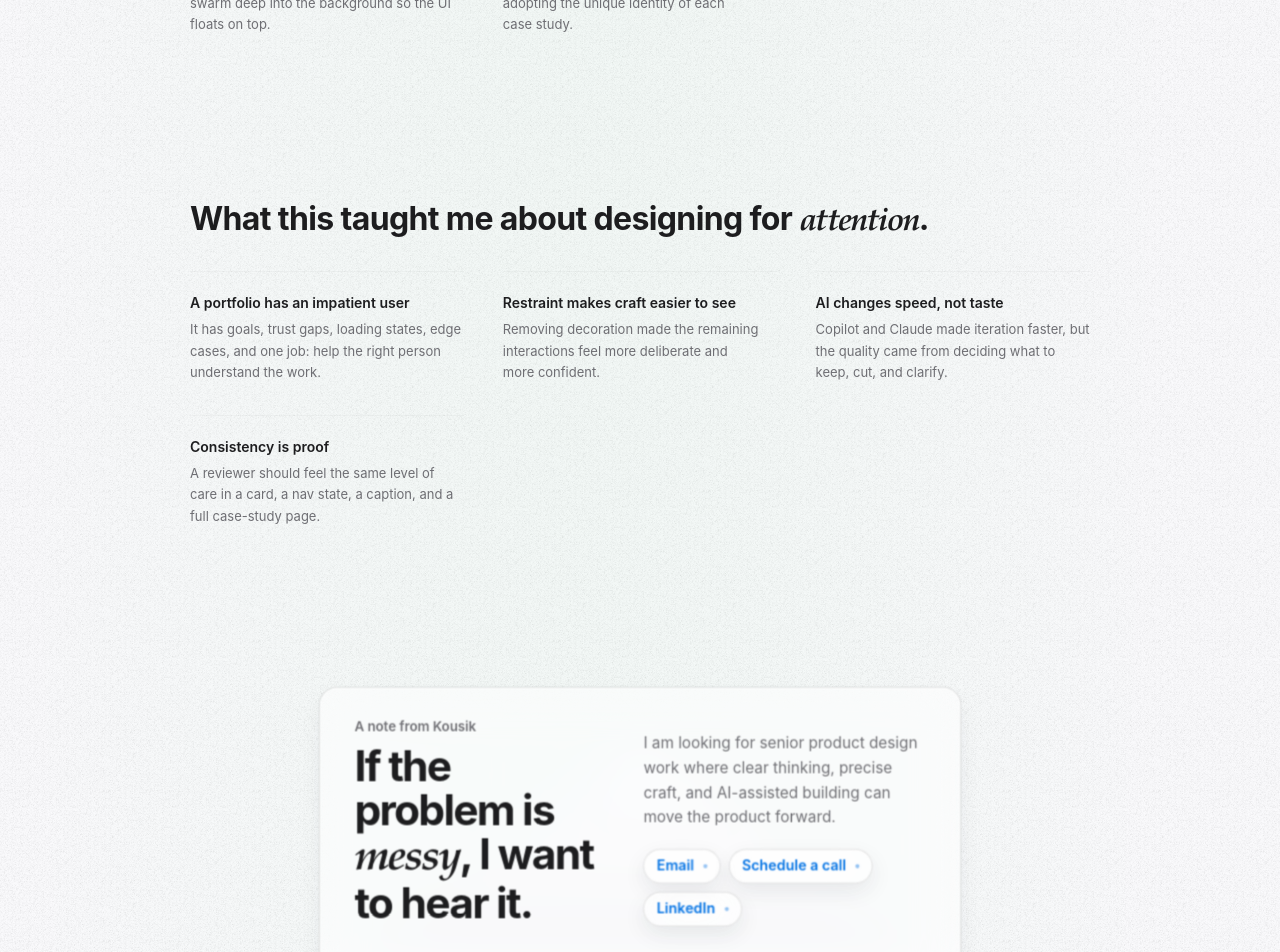
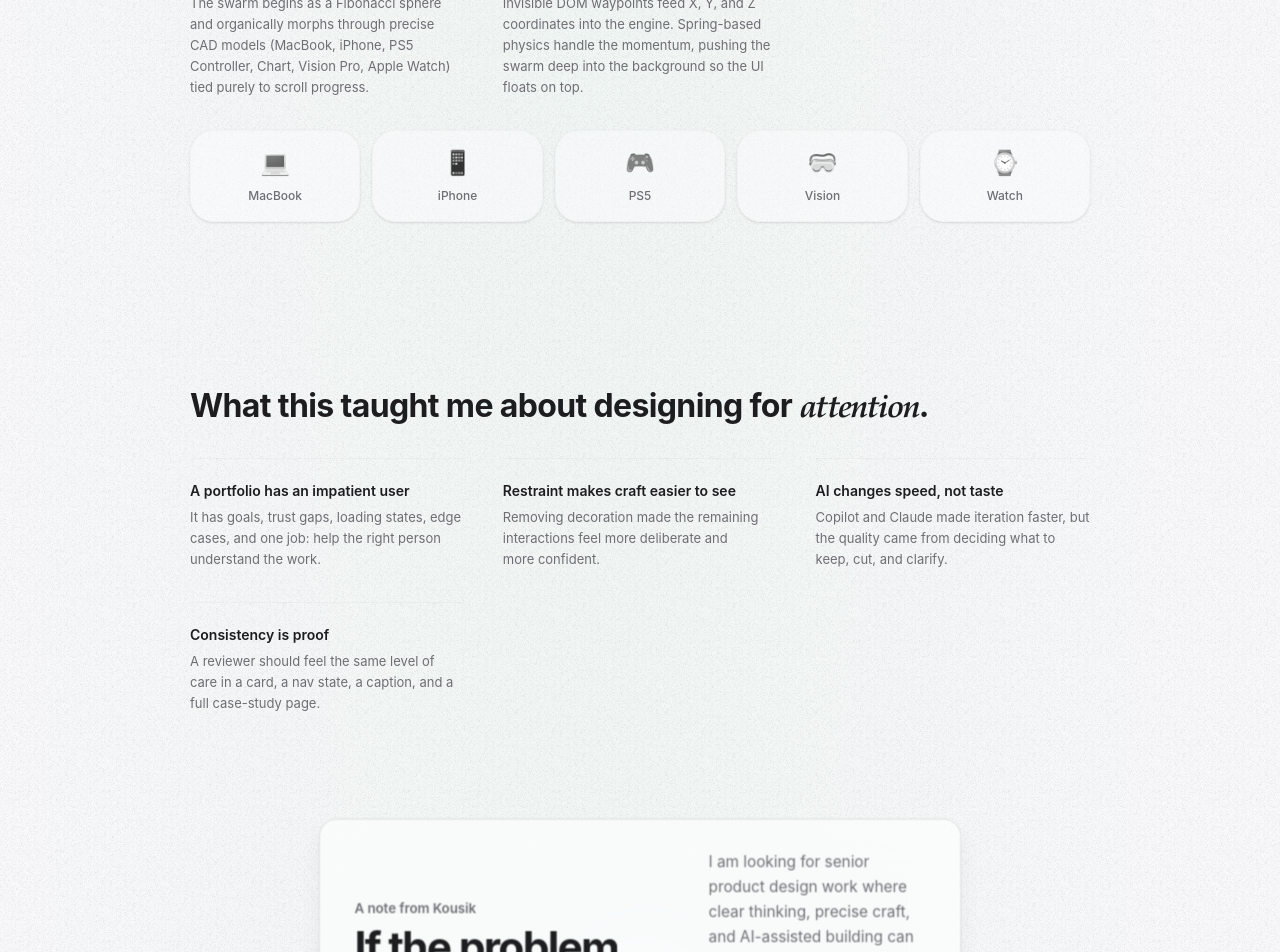
Before and after one commit to kousikdutta-1005/portfolio, a React (Vite) app in the folder app/: page /case-study/portfolio in a window 1280 px wide. Shown: the part 9160-10112 px from the top of the page. Built offline with nearby package versions, Linux system fonts and the light colour scheme; no server answers.

Commit message:
feat: balance footer, update Engine casestudy text, add shape showcase

```diff
--- a/app/src/index.css
+++ b/app/src/index.css
@@ -3651,9 +3651,9 @@ a.apple-link:hover {
 
 .footer-note {
   display: grid;
-  grid-template-columns: minmax(0, 0.96fr) minmax(0, 1.04fr);
+  grid-template-columns: minmax(0, 1.2fr) minmax(0, 0.8fr);
   gap: 28px;
-  align-items: end;
+  align-items: center;
 }
 
 .footer-note-kicker {
--- a/app/src/pages/PortfolioCaseStudy.tsx
+++ b/app/src/pages/PortfolioCaseStudy.tsx
@@ -117,9 +117,9 @@ const CRAFT = [
 const ENGINE_DECISIONS = [
   { title: "Not just a background", desc: "A static backdrop felt lifeless. I built a WebGL particle engine that acts as a living creature, guiding the eye and reacting to the user's journey through the site." },
   { title: "Fibrous material", desc: "Instead of standard solid geometry, I used intersecting, cross-hatched line segments that mimic woven threads, letting the swarm blend seamlessly with the content." },
-  { title: "Scroll-driven morphing", desc: "The swarm begins as a Fibonacci sphere and organically morphs through precise CAD models (MacBook, Vision Pro, iPhone, Apple Watch) tied purely to scroll progress." },
+  { title: "Detail vs Performance", desc: "Pushing 35,000 points crushed the CPU. I dropped it to 14,000 but reserved 35% of those points strictly for the sharp corners and internal geometry. The engine also uses Path Batching (combining thousands of stroke commands into just 3 depth tiers) for a buttery 60fps." },
+  { title: "Scroll-driven morphing", desc: "The swarm begins as a Fibonacci sphere and organically morphs through precise CAD models (MacBook, iPhone, PS5 Controller, Chart, Vision Pro, Apple Watch) tied purely to scroll progress." },
   { title: "Z-Axis depth & inertia", desc: "Invisible DOM waypoints feed X, Y, and Z coordinates into the engine. Spring-based physics handle the momentum, pushing the swarm deep into the background so the UI floats on top." },
-  { title: "Dynamic themes", desc: "The global canvas persists across routes and reads the active page's CSS accent colors inside its render loop, automatically adopting the unique identity of each case study." },
 ]
 
 const QUALITY = [
@@ -177,6 +177,31 @@ const SECTIONS: CaseStudyNavSection[] = [
   { id: "engine", num: 8, label: "The Engine" },
   { id: "takeaways", num: 9, label: "Takeaways" },
 ]
+
+function ModelShowcase() {
+  const models = [
+    { label: "MacBook", icon: "💻" },
+    { label: "iPhone", icon: "📱" },
+    { label: "PS5", icon: "🎮" },
+    { label: "Vision", icon: "🥽" },
+    { label: "Watch", icon: "⌚" },
+  ]
+  return (
+    <div className="mt-8 grid grid-cols-2 md:grid-cols-5 gap-3">
+      {models.map((m, i) => (
+        <motion.div
+          key={m.label}
+          variants={fadeUp}
+          custom={i}
+          className="flex flex-col items-center justify-center p-4 border border-border/50 rounded-xl bg-background/50 backdrop-blur-sm shadow-sm"
+        >
+          <span className="text-2xl mb-2 grayscale opacity-80">{m.icon}</span>
+          <span className="text-[12px] font-medium text-muted-foreground">{m.label}</span>
+        </motion.div>
+      ))}
+    </div>
+  )
+}
 
 function OpenGrid({ items }: { items: { title: string; desc: string }[] }) {
   return (
@@ -515,6 +540,9 @@ export default function PortfolioCaseStudyPage() {
               To ensure the portfolio felt dynamic without distracting from the work, I built a custom 3D particle engine that shape-shifts and travels through depth as you scroll.
             </motion.p>
             <OpenGrid items={ENGINE_DECISIONS} />
+            <motion.div initial="hidden" whileInView="visible" viewport={{ once: true }}>
+              <ModelShowcase />
+            </motion.div>
           </div>
         </section>
 
```
